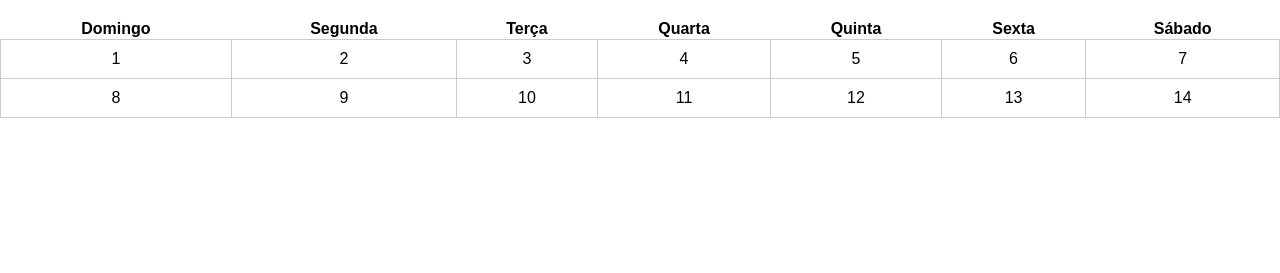
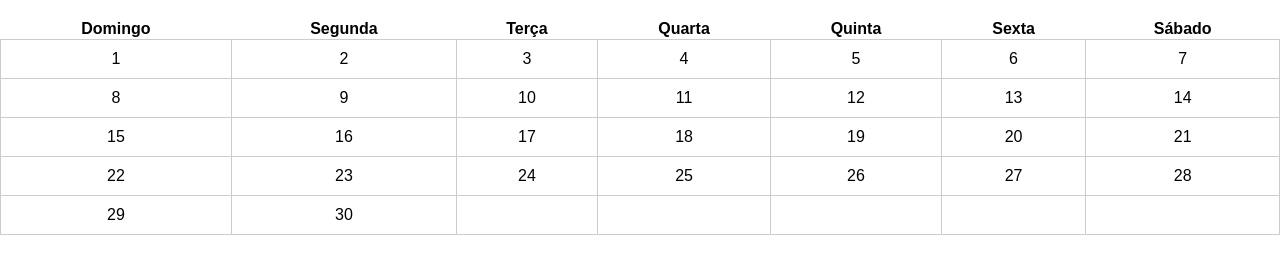
Before and after one commit to augustomateus/monitoramento-sono, a plain HTML site: page index.html in a window 1280 px wide. Shown: the part 61-334 px from the top of the page. Drawn offline with Linux system fonts and the light colour scheme.

Commit message:
Update index.html

```diff
--- a/index.html
+++ b/index.html
@@ -40,7 +40,33 @@
                     <td class="red">13</td>
                     <td class="green">14</td>
                 </tr>
-                <!-- Continue adicionando mais linhas conforme necessário -->
+                <tr>
+                    <td class="green">15</td>
+                    <td class="red">16</td>
+                    <td class="green">17</td>
+                    <td class="red">18</td>
+                    <td class="green">19</td>
+                    <td class="red">20</td>
+                    <td class="green">21</td>
+                </tr>
+                <tr>
+                    <td class="green">22</td>
+                    <td class="red">23</td>
+                    <td class="green">24</td>
+                    <td class="red">25</td>
+                    <td class="green">26</td>
+                    <td class="red">27</td>
+                    <td class="green">28</td>
+                </tr>
+                <tr>
+                    <td class="green">29</td>
+                    <td class="red">30</td>
+                    <td></td>
+                    <td></td>
+                    <td></td>
+                    <td></td>
+                    <td></td>
+                </tr>
             </tbody>
         </table>
     </div>
```
